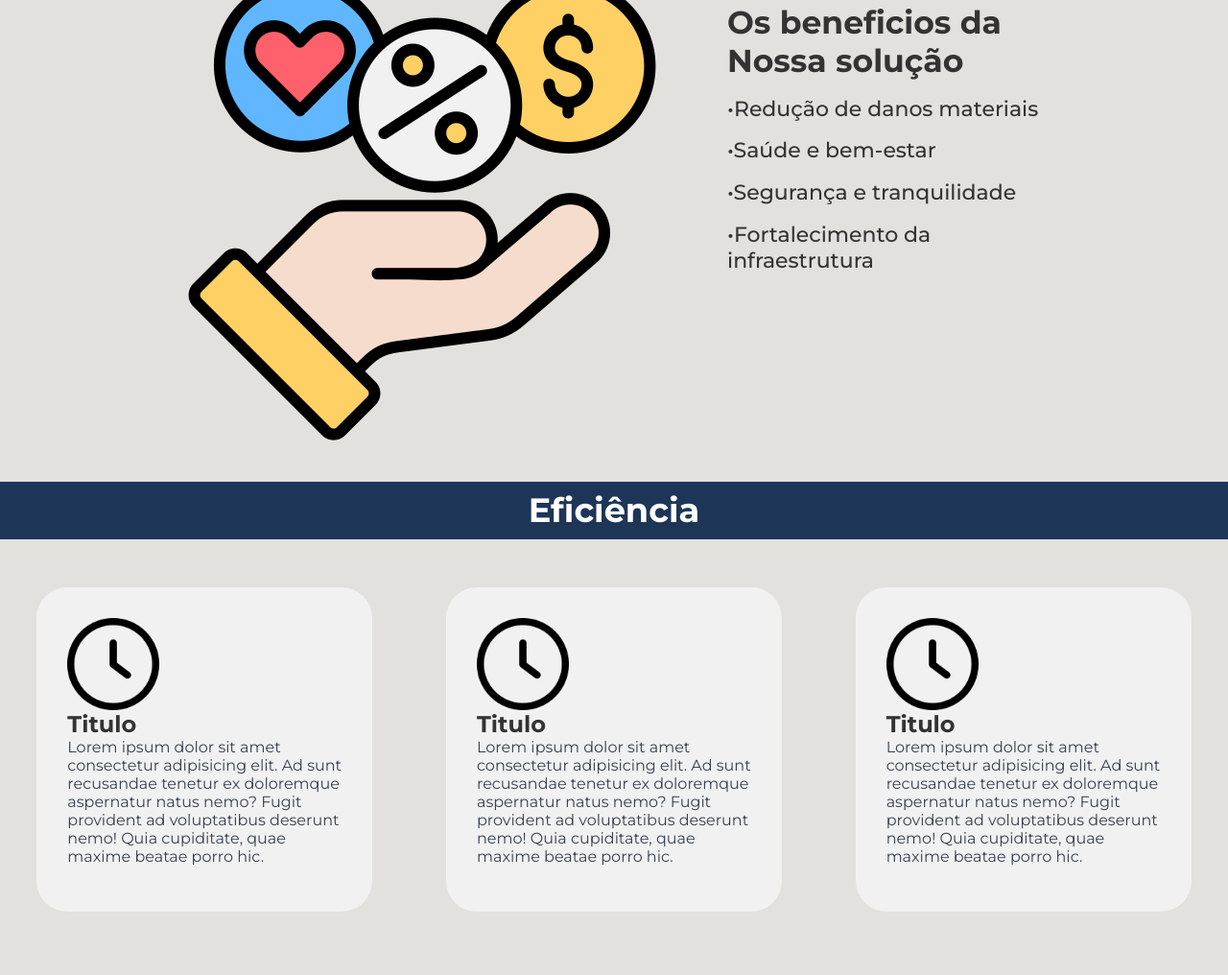
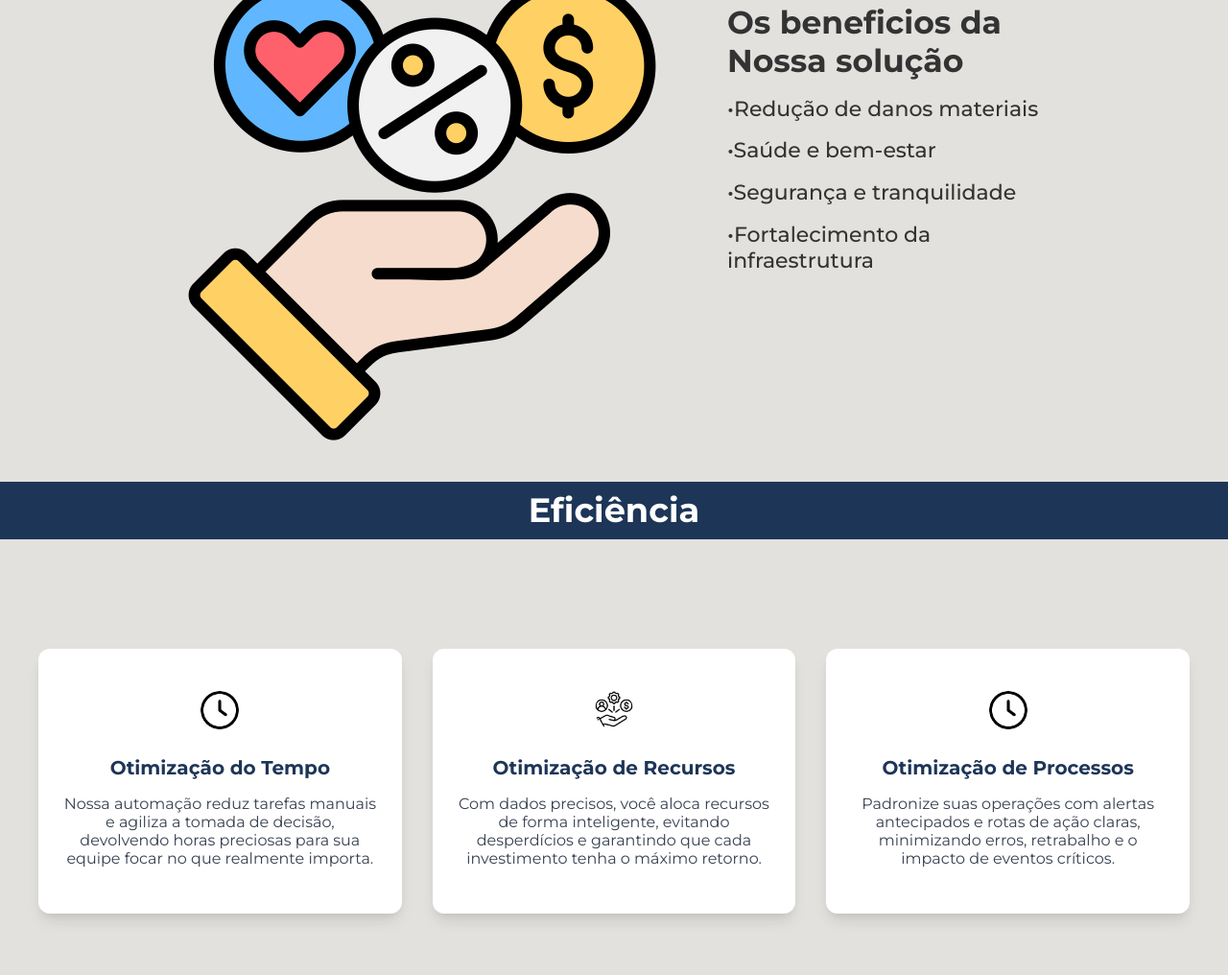
Before and after one commit to Aegis-Pluvial/gs-front, a plain HTML site: page index.html in a window 1280 px wide. Shown: the part 2735-3751 px from the top of the page at 96% size. Before the commit the page ends 3685 px from the top, so only its background shows below. Drawn offline with Linux system fonts and the light colour scheme.

```diff
--- a/index.html
+++ b/index.html
@@ -17,7 +17,6 @@
     <div vw-plugin-wrapper>
       <div class="vw-plugin-top-wrapper"></div>
     </div>
-    <!-- copiado do projeto do Enzo da turma 1Espi -->
   </div>
   <script src="https://vlibras.gov.br/app/vlibras-plugin.js"></script>
   <script>
@@ -47,6 +46,7 @@
         <a href="#">Benefícios</a>
         <a href="#">Eficiência</a>
         <a href="#">Público-alvo</a>
+        <a href="./src/pages/quiz.html">Quiz</a>
       </nav>
     </div>
     <!-- fim da navbar -->
@@ -241,31 +241,31 @@
   </section>
   </div>
 
-  <section class="Eficiência">
 <h1 class="texto-tec">Eficiência</h1>
+
+ <section class="Eficiencia">
 
     <div class="cards">
       <div class="cardEficiencia">
-      <img src="./src/assets/iconeAlarme.png" alt="Tempo" class="imgEficiencia">
-      <h1 class="text-title">Titulo</h1>
-      <p class="texto-cartao-solucao">Lorem ipsum dolor sit amet consectetur adipisicing elit. Ad sunt recusandae tenetur ex doloremque aspernatur natus nemo? Fugit provident ad voluptatibus deserunt nemo! Quia cupiditate, quae maxime beatae porro hic.</p>
+        <img src="./src/assets/iconeAlarme.png" alt="Ícone de Otimização do Tempo" class="imgEficiencia">
+        <h3 class="titulo-cartao-eficiencia">Otimização do Tempo</h3>
+        <p class="texto-cartao-solucao">Nossa automação reduz tarefas manuais e agiliza a tomada de decisão, devolvendo horas preciosas para sua equipe focar no que realmente importa.</p>
       </div>
 
       <div class="cardEficiencia">
-      <img src="./src/assets/iconeAlarme.png" alt="Tempo" class="imgEficiencia">
-      <h1 class="text-title">Titulo</h1>
-      <p class="texto-cartao-solucao">Lorem ipsum dolor sit amet consectetur adipisicing elit. Ad sunt recusandae tenetur ex doloremque aspernatur natus nemo? Fugit provident ad voluptatibus deserunt nemo! Quia cupiditate, quae maxime beatae porro hic.</p>
+        <img src="src\assets\resource-allocation.png" alt="Ícone de Otimização de Recursos" class="imgEficiencia">
+        <h3 class="titulo-cartao-eficiencia">Otimização de Recursos</h3>
+        <p class="texto-cartao-solucao">Com dados precisos, você aloca recursos de forma inteligente, evitando desperdícios e garantindo que cada investimento tenha o máximo retorno.</p>
       </div>
 
       <div class="cardEficiencia">
-      <img src="./src/assets/iconeAlarme.png" alt="Tempo" class="imgEficiencia">
-      <h1 class="text-title">Titulo</h1>
-      <p class="texto-cartao-solucao">Lorem ipsum dolor sit amet consectetur adipisicing elit. Ad sunt recusandae tenetur ex doloremque aspernatur natus nemo? Fugit provident ad voluptatibus deserunt nemo! Quia cupiditate, quae maxime beatae porro hic.</p>
+        <img src="./src/assets/iconeAlarme.png" alt="Ícone de Otimização de Processos" class="imgEficiencia">
+        <h3 class="titulo-cartao-eficiencia">Otimização de Processos</h3>
+        <p class="texto-cartao-solucao">Padronize suas operações com alertas antecipados e rotas de ação claras, minimizando erros, retrabalho e o impacto de eventos críticos.</p>
       </div>
     </div>
   </section>
 
-
     <script src="./src/js/index.js"></script>
   </body>
 </html>
--- a/src/css/style.css
+++ b/src/css/style.css
@@ -735,25 +735,47 @@
   }
 }
 
-.cards{
-  display: flex;
-  flex-direction: row;
-  justify-content: space-around;
+.Eficiencia {
+  padding: 4rem 1rem;
 }
-.cardEficiencia{
+.cards {
+  display: grid;
+  grid-template-columns: repeat(auto-fit, minmax(300px, 1fr));
+  gap: 2rem;
+  max-width: 1200px;
+  margin: 0 auto;
+}
+
+.cardEficiencia {
   display: flex;
   flex-direction: column;
-  justify-content: center;
-  max-width: 350px;
-  height: auto;
-  padding: 32px;
-  background-color: #f1f1f1;
-  border-radius: 32px;
+  align-items: center;
+  text-align: center;
+  gap: 1rem;
+
+  background-color: #ffffff;
+  padding: 2rem 1.5rem;
+  border-radius: 12px;
+
+  box-shadow: 0 10px 15px -3px rgba(0, 0, 0, 0.1), 0 4px 6px -2px rgba(0, 0, 0, 0.05);
+  transition: all 0.3s ease;
 }
 
-.imgEficiencia{
-  height: 96px;
-  width: 96px;
-  display: flex;
-  justify-content: center;
+.cardEficiencia:hover {
+  transform: translateY(-8px);
+  box-shadow: 0 15px 30px rgba(0, 0, 0, 0.15);
 }
+
+.titulo-cartao-eficiencia {
+  font-size: 1.25rem;
+  font-weight: 700;
+  color: #1d3557;
+}
+
+.imgEficiencia {
+  width: 64px;
+  height: 64px;
+  object-fit: contain;
+  border-radius: 50%;
+  padding: 12px;
+}
--- a/src/js/index.js
+++ b/src/js/index.js
@@ -142,12 +142,13 @@
 
 function trocaDeCores() {
 
+  alert("a festa vai durar 6 segundos")
     if (festaIntervalId !== null) {
         clearInterval(festaIntervalId);
     }
 
     let repeticoes = 0;
-    const maxRepeticoes = 30;
+    const maxRepeticoes = 15;
     const intervaloEntreCores = 350;
     let i = 0;
 
```
Also changed, not shown: src/pages/quiz.html (added, +12 -0 lines), src/assets/resource-allocation.png (added). Lines whose indentation alone changed are shown as unchanged.
